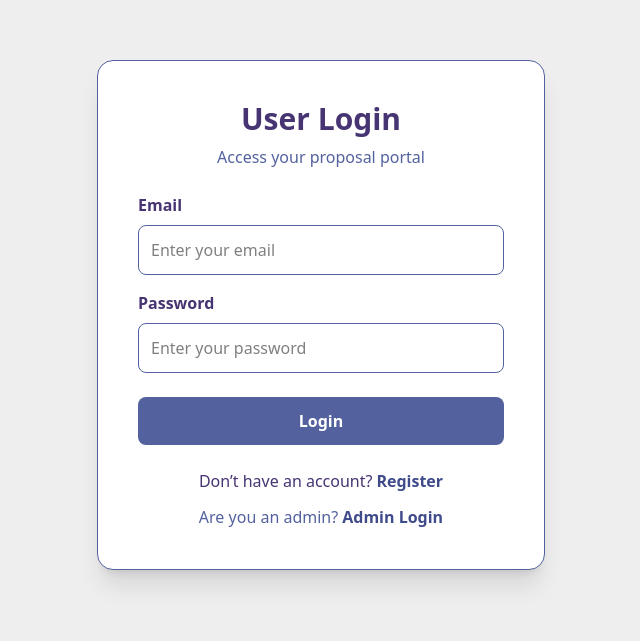
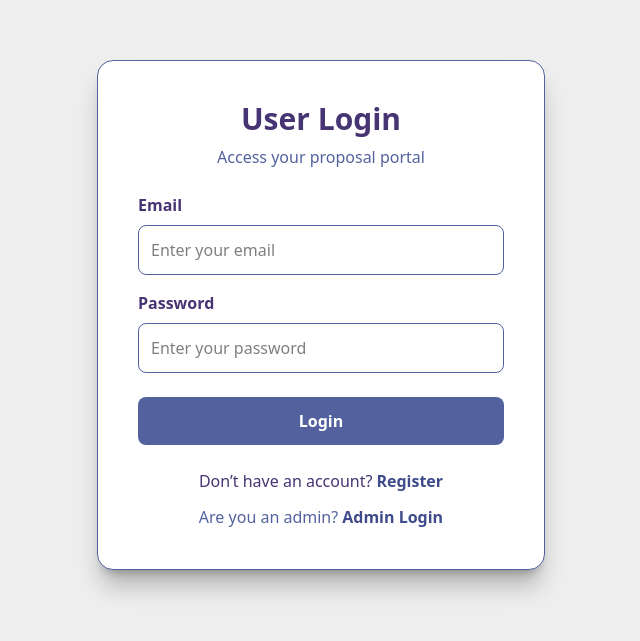
Before and after one commit to AfifaFatima786/sih2025, a React (Vite) app in the folder frontend/: page /userlogin in a window 1280 px wide. Shown: the part 105-746 px from the top of the page, without its empty margins (319-959 px from the left). Built offline with nearby package versions, Linux system fonts and the light colour scheme; no server answers.

Commit message:
download fixes

```diff
--- a/frontend/src/index.css
+++ b/frontend/src/index.css
@@ -6,3 +6,7 @@
   from { opacity: 0; transform: translateY(4px); }
   to { opacity: 1; transform: translateY(0); }
 }
+* {
+  --tw-shadow-color: rgba(0,0,0,0.25) !important;
+  --tw-ring-color: rgba(0,0,0,0.05) !important;
+}
```
